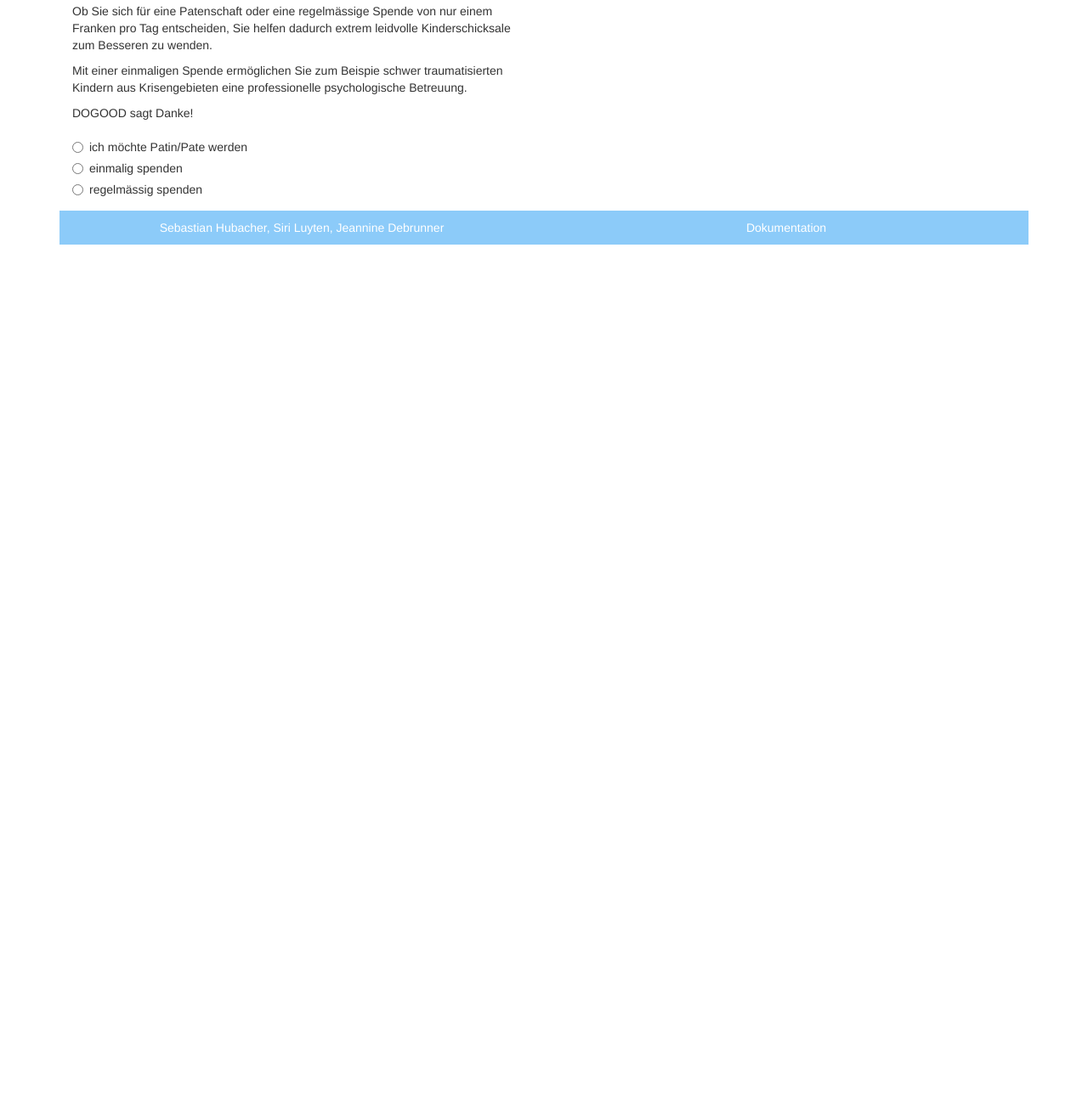
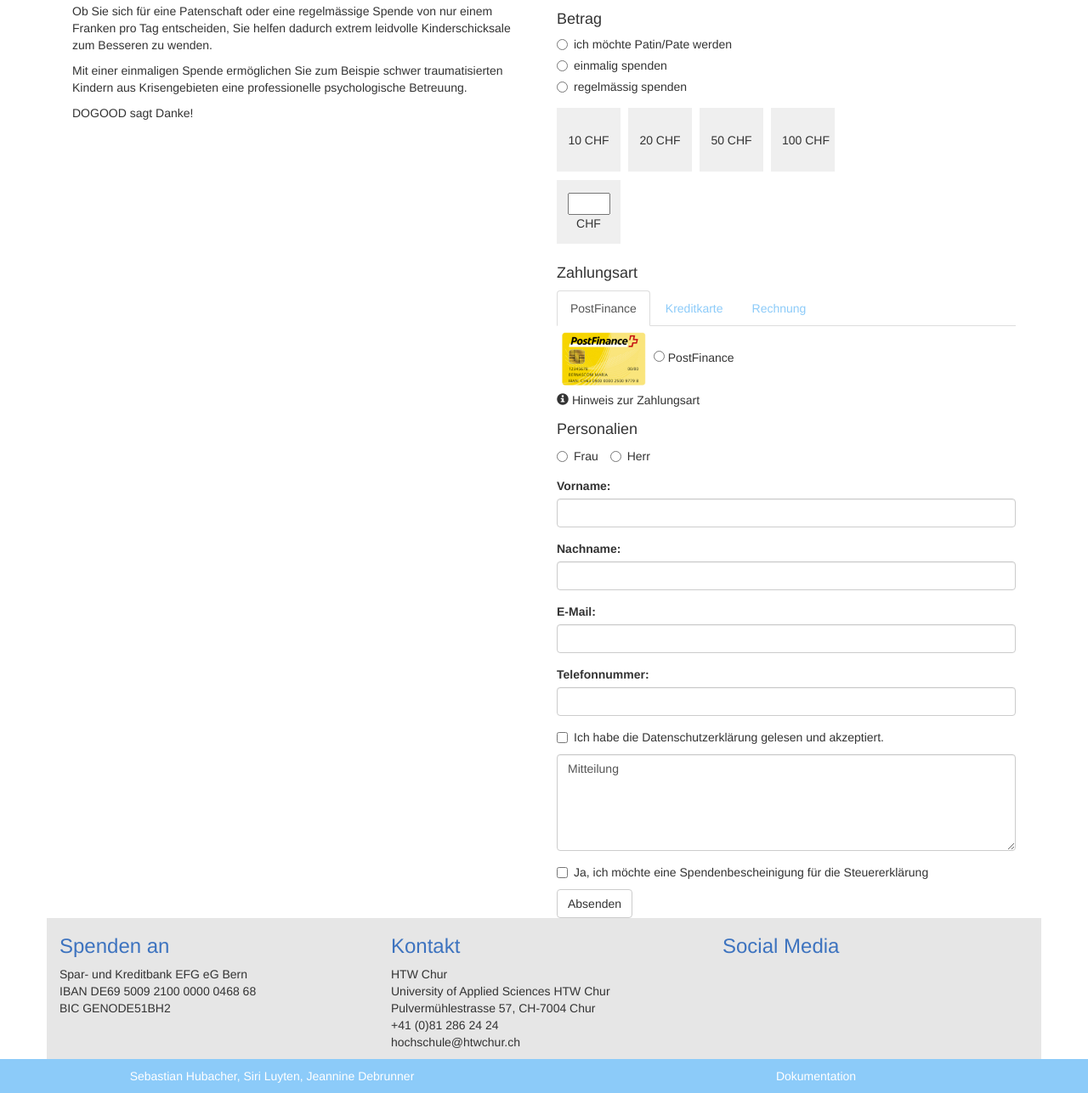
Before and after one commit to elbaeschi/Webseite-doGood, a plain HTML site: page web/spenden.html in a window 1280 px wide. Shown: the part 174-1461 px from the top of the page at 85% size. Before the commit the page ends 800 px from the top, so only its background shows below. Drawn offline with nearby package versions, Linux system fonts and the light colour scheme.

Commit message:
Spenden-Formular - noch NICHT funktionsfähig - styling ausstehend - bilder (postcard, creditcard, rechnung) hinzugefügt - & psd in doku/bilder
CSS
2 eigene styles hinzugefügt

kontakt.html Bugs behoben

```diff
--- a/web/css/style.css
+++ b/web/css/style.css
@@ -40,3 +40,20 @@
 #letzerAbsatz{
 	padding-bottom: 20px;
 	}
+
+.btn-doGood {
+	border-radius: 0;
+	width: 75px;
+	height: 75px;
+	margin-right: 10px;
+	margin-bottom: 10px;
+	}
+
+.inputBetrag {
+	width: 50px;
+	}
+
+.zahlungsartBild {
+	width: 100px;
+	margin: 5px;
+	}
--- a/web/spenden.html
+++ b/web/spenden.html
@@ -58,11 +58,13 @@
                 <p>Mit einer einmaligen Spende ermöglichen Sie zum Beispie schwer traumatisierten Kindern aus Krisengebieten eine professionelle psychologische Betreuung.</p>
                 <p>DOGOOD sagt Danke!</p>
             </div>
-        </div>
 
-        <div class="row">
         	<div class="col-sm-6">
             	<form role="form">
+                	<div class="form-group">
+                    	<h4>Betrag</h4>
+
+                        <div class="form-group">
                             <div class="radio">
                                 <label><input type="radio" name="spenden" class="mehrmalsSpenden"> ich m&ouml;chte Patin/Pate werden</label>
                             </div>
@@ -72,9 +74,26 @@
                             <div class="radio">
                                 <label><input type="radio" name="spenden" class="mehrmalsSpenden"> regelm&auml;ssig spenden</label>
                             </div>
+                        </div>
+
+                    	<div class="btn-toolbar" role="toolbar">
+                            <div class="btn-group" role="group">
+                                <button type="button" class="btn btn-doGood">10 CHF</button>
+                                <button type="button" class="btn btn-doGood">20 CHF</button>
+                                <button type="button" class="btn btn-doGood">50 CHF</button>
+                                <button type="button" class="btn btn-doGood">100 CHF</button>
+                                <br>
+                                <button type="button" class="btn btn-doGood">
+                                	<input type="number" class="inputBetrag"><br>CHF
+                                </button>
+                            </div>
+                        </div>
+                    </div>
+
                     <div class="form-group wieoftSpenden">
 
                     </div>
+
                     <!-- jQuery -->
                     <script>
 						$('.mehrmalsSpenden').change(function(){
@@ -90,12 +109,95 @@
 					</script>
                     <!-- jQuery -->
 
+                    <h4>Zahlungsart</h4>
+                    <div class="form-group">
+                        <ul class="nav nav-tabs">
+                            <li class="active"><a data-toggle="tab" href="#post">PostFinance</a></li>
+                            <li><a data-toggle="tab" href="#kk">Kreditkarte</a></li>
+                            <li><a data-toggle="tab" href="#rechnung">Rechnung</a></li>
+                        </ul>
+                        <div class="tab-content">
+                        <div id="post" class="tab-pane fade in active">
+                        <img class="zahlungsartBild" src="img/zahlungsart/post.jpg" alt="postfinance card">
+                        <input type="radio"> PostFinance<br>
+                        <span class="glyphicon glyphicon-info-sign" aria-hidden="true"></span> Hinweis zur Zahlungsart
+                        </div>
+                        <div id="kk" class="tab-pane fade">
+                        <img class="zahlungsartBild" src="img/zahlungsart/kk.jpg" alt="postfinance card">
+                        <input type="radio"> Kreditkarte<br>
+                        <span class="glyphicon glyphicon-info-sign" aria-hidden="true"></span> Hinweis zur Zahlungsart
+                        </div>
+                        <div id="rechnung" class="tab-pane fade">
+                        <img class="zahlungsartBild" src="img/zahlungsart/rechnung.jpg" alt="postfinance card">
+                        <input type="radio"> Rechnung<br>
+                        <span class="glyphicon glyphicon-info-sign" aria-hidden="true"></span> Hinweis zur Zahlungsart
+                        </div>
+                        </div>
+                    </div>
+
+                    <h4>Personalien</h4>
+                    <div class="form-group">
+                        <label class="radio-inline"><input type="radio" name="anrede">Frau</label>
+                        <label class="radio-inline"><input type="radio" name="anrede">Herr</label>
+                    </div>
+                    <div class="form-group">
+                    	<label for="vorname">Vorname:</label>
+                        <input type="text" id="vorname" class="form-control">
+                    </div>
+                    <div class="form-group">
+                    	<label for="nachname">Nachname:</label>
+                        <input type="text" id="nachname" class="form-control">
+                    </div>
+                    <div class="form-group">
+                    	<label for="email">E-Mail:</label>
+                        <input type="email" id="email" class="form-control">
+                    </div>
+                    <div class="form-group">
+                    	<label for="telefon">Telefonnummer:</label>
+                        <input type="tel" id="telefon" class="form-control">
+                    </div>
+                    <div class="checkbox">
+                    	<label><input type="checkbox"> Ich habe die Datenschutzerkl&auml;rung gelesen und akzeptiert.</label>
+                    </div>
+                    <div class="form-group">
+                    	<textarea rows="5" class="form-control" onClick="select()">Mitteilung</textarea>
+                    </div>
+                    <div class="checkbox">
+                    	<label><input type="checkbox"> Ja, ich m&ouml;chte eine Spendenbescheinigung f&uuml;r die Steuererkl&auml;rung</label>
+                    </div>
+                    <input type="submit" value="Absenden" class="btn btn-default">
+
                 </form>
             </div>
         </div>
 
 	</div>
 
+	<div class="row" style="background-color:#e6e6e6;">
+    	<div class="col-sm-4">
+        	<h3>Spenden an</h3>
+            <p>Spar- und Kreditbank EFG eG Bern<br>
+            IBAN DE69 5009 2100 0000 0468 68<br>
+            BIC GENODE51BH2
+            </p>
+        </div>
+    	<div class="col-sm-4">
+        	<h3>Kontakt</h3>
+            <p>HTW Chur<br>
+            University of Applied Sciences HTW Chur<br>
+            Pulverm&uuml;hlestrasse 57, CH-7004 Chur<br>
+            +41 (0)81 286 24 24<br>
+            hochschule@htwchur.ch
+            </p>
+        </div>
+    	<div class="col-sm-4">
+        	<h3>Social Media</h3>
+            <p></p>
+        </div>
+    </div>
+
+
+</div>
 <div class="container-fluid">
     <div class="row" id="footer">
         <div class="col-sm-6 text-center">Sebastian Hubacher, Siri Luyten, Jeannine Debrunner</div>
@@ -103,7 +205,5 @@
     </div>
 </div>
 
-</div>
-
 </body>
 </html>
```
Also changed, not shown: web/kontakt.html (+1 -0 lines), web/img/zahlungsart/kk.jpg (added), web/img/zahlungsart/post.jpg (added), web/img/zahlungsart/rechnung.jpg (added), 1 other file. Lines whose indentation alone changed are shown as unchanged.
